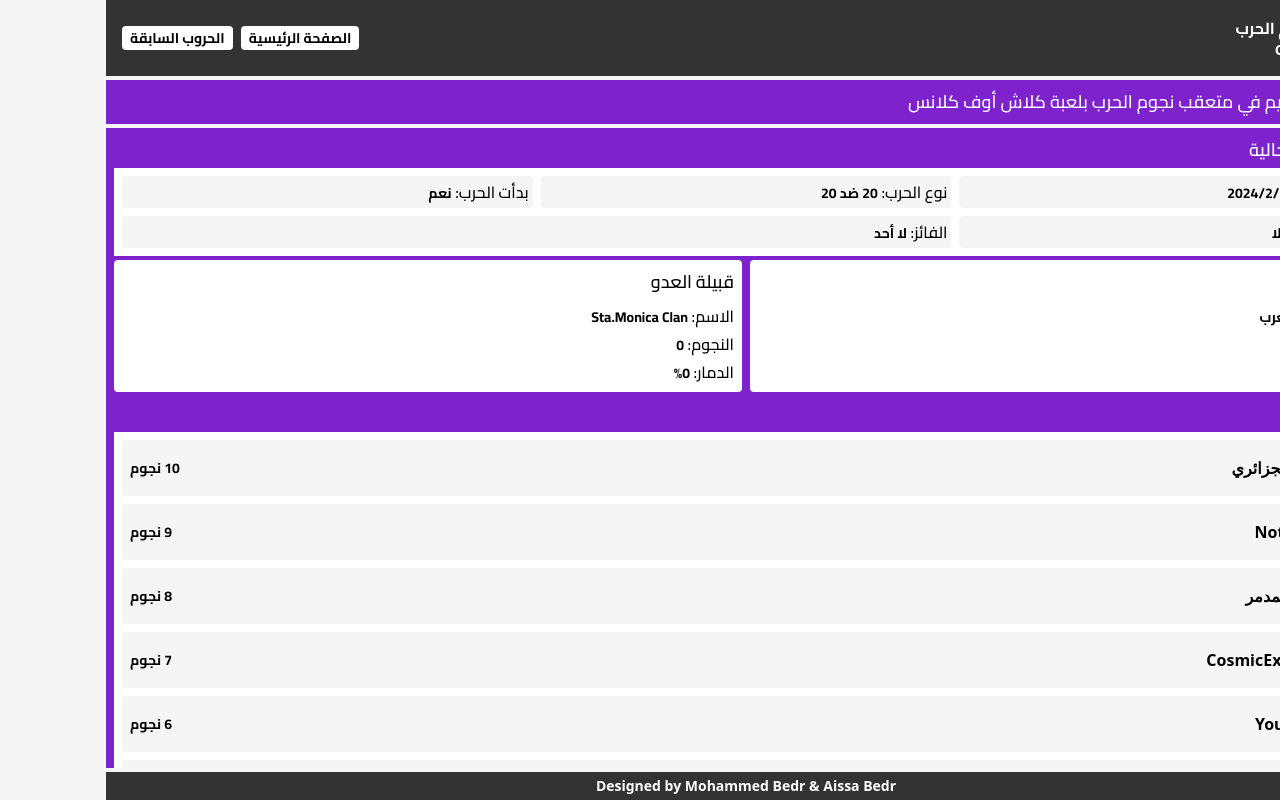
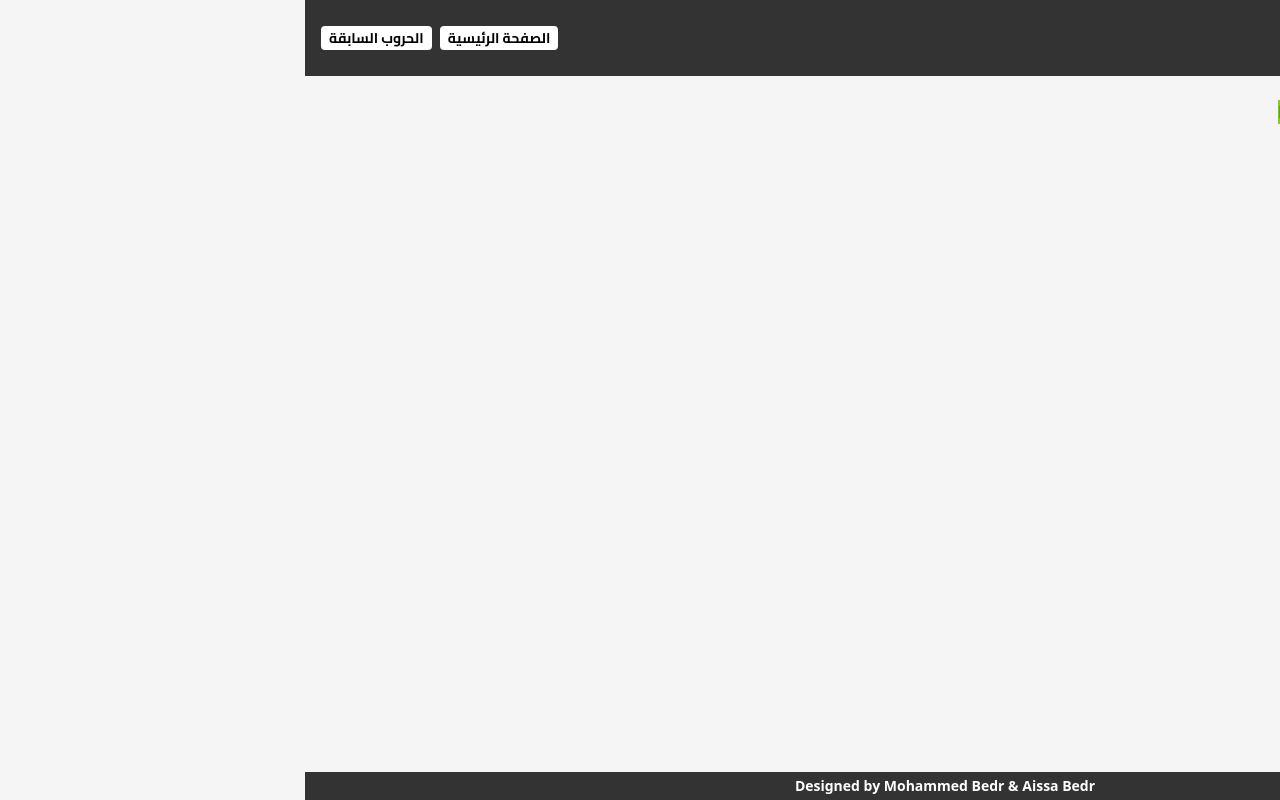
Before and after one commit to aissa-dev1/coc-war-star-tracker, a React (Vite) app: page / in a window 1280 px wide. Built offline with nearby package versions, Linux system fonts and the light colour scheme.

Commit message:
Fixed Structure

```diff
--- /dev/null
+++ b/src/App.tsx
@@ -0,0 +1,12 @@
+import { Route, Routes } from "react-router-dom";
+import Home from "./pages/Home";
+import WarLogs from "./pages/WarLogs";
+
+export default function App() {
+  return (
+    <Routes>
+      <Route path="/" element={<Home />} />
+      <Route path="/war-logs" element={<WarLogs />} />
+    </Routes>
+  );
+}
--- /dev/null
+++ b/src/components/WarCard.tsx
@@ -0,0 +1,11 @@
+import { War } from "../types";
+
+interface WarCardProps {
+  war: War;
+}
+
+function WarCard({ war }: WarCardProps) {
+  return <div>{war.totalStars}</div>;
+}
+
+export default WarCard;
--- a/src/main.tsx
+++ b/src/main.tsx
@@ -1,10 +1,13 @@
+import React from "react";
 import ReactDOM from "react-dom/client";
-import { RouterProvider } from "react-router-dom";
 import "./index.css";
-import router from "./routes/router";
+import App from "./App";
+import { BrowserRouter } from "react-router-dom";
 
 ReactDOM.createRoot(document.getElementById("root")!).render(
-  <>
-    <RouterProvider router={router} />
-  </>
+  <React.StrictMode>
+    <BrowserRouter>
+      <App />
+    </BrowserRouter>
+  </React.StrictMode>
 );
--- /dev/null
+++ b/src/pages/Home.tsx
@@ -0,0 +1,118 @@
+import CurrentWarStatus from "../components/CurrentWarStatus";
+import Leaderboard from "../components/Leaderboard";
+import MainFooter from "../components/MainFooter";
+import MainNav from "../components/MainNav";
+import WarCard from "../components/WarCard";
+import WelcomeMessage from "../components/WelcomeMessage";
+import { PlayerLeaderBoardState, War } from "../types";
+
+const wars: War[] = [
+  {
+    id: "5a2739ac-756f-44cb-8711-5d51cf02a9f5",
+    attacks: [
+      {
+        id: "e9615bc0-c155-4f97-b4d4-622688c06664",
+        starsEarned: 3,
+        destructionPercentage: 100,
+        durationSeconds: 90,
+        attacker: {
+          id: "#GHFYK2JDSDD",
+          name: "CosmicExplorer",
+        },
+        defender: {
+          id: "#GHFYSDSDSQS",
+          name: "ABDOU_DZ",
+        },
+      },
+      {
+        id: "82441f27-bb46-4281-aaf5-4c379d941585",
+        starsEarned: 3,
+        destructionPercentage: 100,
+        durationSeconds: 90,
+        attacker: {
+          id: "#GHFYSGFDDSS",
+          name: "NOT_AISSA",
+        },
+        defender: {
+          id: "#GGFCCFDDSD",
+          name: "Youcef Dr",
+        },
+      },
+    ],
+    startedAt: "2024-02-11T11:52:16.876Z",
+    clans: [
+      {
+        id: "#GHFYK2JFFS",
+        name: "DZ",
+      },
+      {
+        id: "#Z652346GGD",
+        name: "US",
+      },
+    ],
+    isActive: true,
+    isPreparationDay: false,
+    isBattleDay: true,
+    totalStars: 6,
+    totalDestruction: 200,
+  },
+];
+const leaderboard: PlayerLeaderBoardState[] = [
+  {
+    id: "#GHFYK2JDSDD",
+    name: "CosmicExplorer",
+    totalStars: 3,
+    totalDestruction: 100,
+    totalAttackTime: 90,
+  },
+  {
+    id: "#DHFGDFGGDD",
+    name: "Wassim",
+    totalStars: 2,
+    totalDestruction: 80,
+    totalAttackTime: 120,
+  },
+  {
+    id: "#GHFYSGFDDSS",
+    name: "NOT_AISSA",
+    totalStars: 2,
+    totalDestruction: 80,
+    totalAttackTime: 150,
+  },
+];
+
+function Home() {
+  return (
+    <main>
+      <MainNav />
+
+      {/* <header className="container mx-auto mt-0 sm:mt-1">
+        <WelcomeMessage />
+      </header>
+
+      <header className="container flex flex-col gap-2 p-2 mx-auto mt-1 text-white bg-purple-700 overflow-y-auto max-h-[calc(100vh-150px)] sm:max-h-[calc(100vh-160px)]">
+        <CurrentWarStatus />
+
+        <Leaderboard />
+      </header> */}
+
+      <div className="flex gap-3 p-6">
+        {leaderboard.map((playerState) => (
+          <div key={playerState.id} className="bg-lime-500">
+            {playerState.name}
+          </div>
+        ))}
+      </div>
+
+      <div className="p-6">
+        {wars.map((war) => (
+          <WarCard key={war.id} war={war} />
+        ))}
+      </div>
+
+      <MainFooter />
+    </main>
+  );
+}
+
+export default Home;
--- a/src/routes/Root.tsx
+++ /dev/null
@@ -1,27 +0,0 @@
-import CurrentWarStatus from "../components/CurrentWarStatus";
-import Leaderboard from "../components/Leaderboard";
-import MainFooter from "../components/MainFooter";
-import MainNav from "../components/MainNav";
-import WelcomeMessage from "../components/WelcomeMessage";
-
-function Root() {
-  return (
-    <main>
-      <MainNav />
-
-      <header className="container mx-auto mt-0 sm:mt-1">
-        <WelcomeMessage />
-      </header>
-
-      <header className="container flex flex-col gap-2 p-2 mx-auto mt-1 text-white bg-purple-700 overflow-y-auto max-h-[calc(100vh-150px)] sm:max-h-[calc(100vh-160px)]">
-        <CurrentWarStatus />
-
-        <Leaderboard />
-      </header>
-
-      <MainFooter />
-    </main>
-  );
-}
-
-export default Root;
--- /dev/null
+++ b/src/types/index.ts
@@ -0,0 +1,38 @@
+export interface Clan {
+  id: string;
+  name: string;
+}
+
+export interface Player {
+  id: string;
+  name: string;
+}
+
+export interface War {
+  id: string;
+  clans: Clan[];
+  attacks: Attack[];
+  totalStars: number;
+  totalDestruction: number;
+  isActive: boolean;
+  isBattleDay: boolean;
+  isPreparationDay: boolean;
+  startedAt: string;
+}
+
+export interface Attack {
+  id: string;
+  attacker: Player;
+  defender: Player;
+  starsEarned: number;
+  destructionPercentage: number;
+  durationSeconds: number;
+}
+
+export interface PlayerLeaderBoardState {
+  id: string;
+  name: string;
+  totalStars: number;
+  totalDestruction: number;
+  totalAttackTime: number;
+}
```
Also changed, not shown: src/routes/router.tsx (deleted, +0 -16 lines), src/pages/WarLogs.tsx (renamed from src/routes/WarLogs.tsx).
